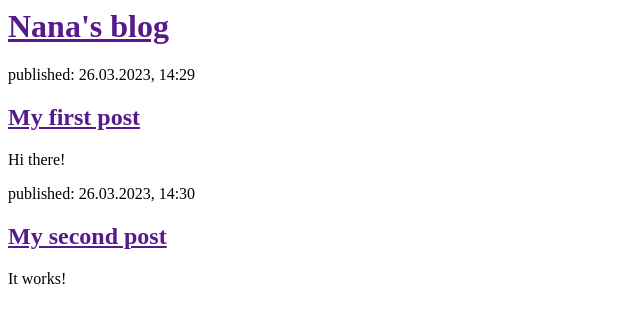
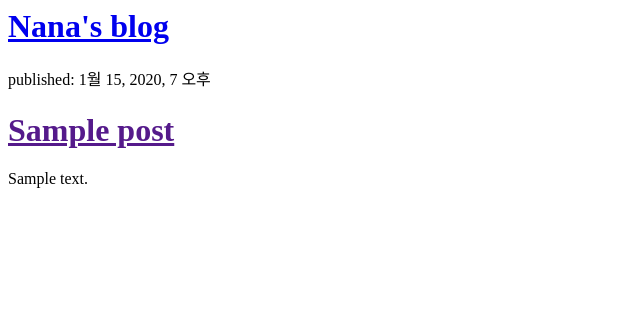
Before and after one commit to nahyun0121/my-third-blog, a Django app: page / in a window 1280 px wide. Shown: the top 323 px of the page, without its empty margins (0-640 px from the left). Run offline with Django 3.2, Linux system fonts and the light colour scheme; tables that the repository leaves empty hold one stand-in row (values such as "Sample post").

Commit message:
Modified templates to display posts from database.

```diff
--- a/blog/templates/blog/post_list.html
+++ b/blog/templates/blog/post_list.html
@@ -4,19 +4,15 @@
     </head>
     <body>
         <div>
-            <h1><a href="">Nana's blog</a></h1>
+            <h1><a href="/">Nana's blog</a></h1>
         </div>
 
-        <div>
-            <p>published: 26.03.2023, 14:29</p>
-            <h2><a href="">My first post</a></h2>
-            <p>Hi there!</p>
-        </div>
-
-        <div>
-            <p>published: 26.03.2023, 14:30</p>
-            <h2><a href="">My second post</a></h2>
-            <p>It works!</p>
-        </div>
+        {% for post in posts %}
+            <div>
+                <p>published: {{ post.published_date }}</p>
+                <h1><a href="">{{ post.title }}</a></h1>
+                <p>{{ post.text|linebreaksbr }}</p>
+            </div>
+        {% endfor %}
     </body>
 </html>
--- a/blog/views.py
+++ b/blog/views.py
@@ -1,4 +1,7 @@
 from django.shortcuts import render
+from django.utils import timezone
+from .models import Post
 
 def post_list(request):
-    return render(request, 'blog/post_list.html', {})
+    posts = Post.objects.filter(published_date__lte=timezone.now()).order_by('published_date')
+    return render(request, 'blog/post_list.html', {'posts':posts})
```
